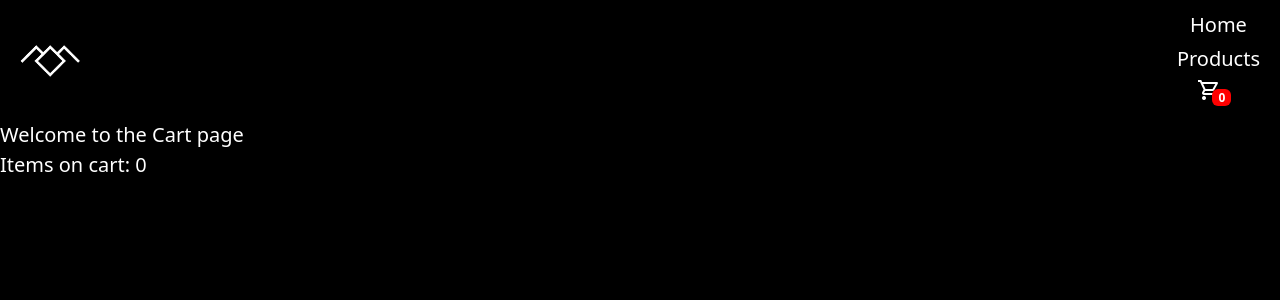
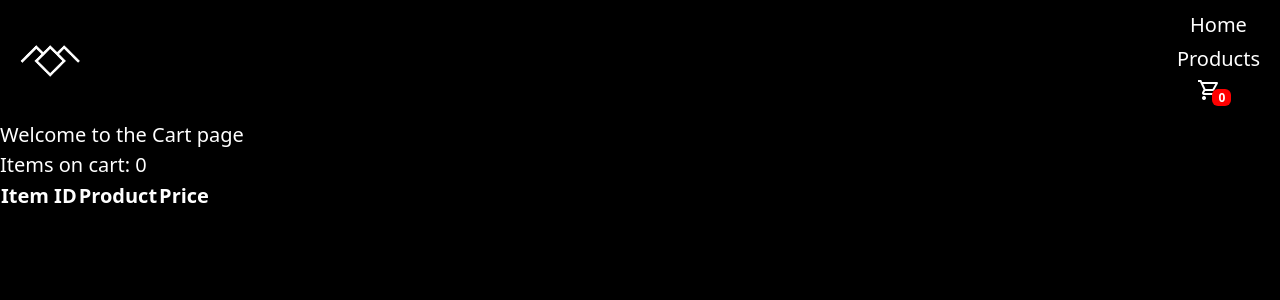
Before and after one commit to capitan-beto/shopping-cart, a React (Vite) app: page /Cart in a window 1280 px wide. Shown: the top 300 px of the page. Built offline with nearby package versions, Linux system fonts and the light colour scheme.

Commit message:
feat: refactor cart layout

```diff
--- a/src/components/Cart.tsx
+++ b/src/components/Cart.tsx
@@ -1,19 +1,31 @@
-import Header from "./Header"
+import Header from "./Header";
 import CartItem from "./CartItem";
 import useCart from "../hooks/useCart";
 
 const Cart = () => {
     const { items, cartCount } = useCart();
-    console.log(items);
 
     return (
       <>
         <Header />
         <h1>Welcome to the Cart page</h1>
         <h3>Items on cart: {cartCount}</h3>
-        <ul>
-          { items.map(item => <CartItem item={ item } key={ items.indexOf(item) }/> )}
-        </ul>
+        <table>
+          <thead>
+            <tr>
+              <th>Item ID</th>
+              <th>Product</th>
+              <th>Price</th>
+            </tr>
+          </thead>
+          <tbody>
+            { items.map(item => {
+              return (
+                <CartItem item={ item } key={ items.indexOf(item) }/>
+              )
+            })}
+          </tbody>
+        </table>
       </>
     )
 }
--- a/src/components/CartItem.tsx
+++ b/src/components/CartItem.tsx
@@ -1,25 +1,27 @@
-import useCart from "../hooks/useCart"
+import useCart from "../hooks/useCart";
 
 type PropsType = {
   item : {
     transactionID: string,
-    title: string
+    title: string,
+    price: number,
+    id: number
   }
 }
 
 const CartItem = ({ item }: PropsType) => {
   const { removeFromCart } = useCart();
-  const { transactionID, title } = item;
+  const { transactionID, title, price, id } = item;
 
   return (
-    <div style={{
-      cursor: "pointer",
-    }}>
-        <li onDoubleClick={() => removeFromCart(transactionID) }>
-            { title }
-        </li>
-    </div>
+    <tr style={{ cursor: "pointer"}}
+      onDoubleClick={ () => removeFromCart(transactionID) }
+    >
+      <td>{ id }</td>
+      <td>{ title }</td>
+      <td>${ price }</td>
+    </tr>
   )
 }
 
-export default CartItem
+export default CartItem;
```
